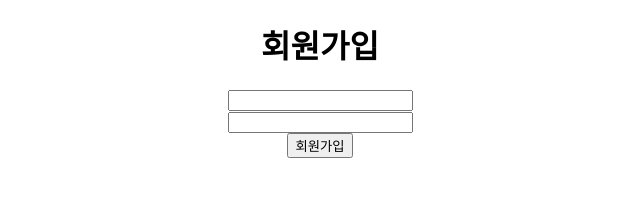
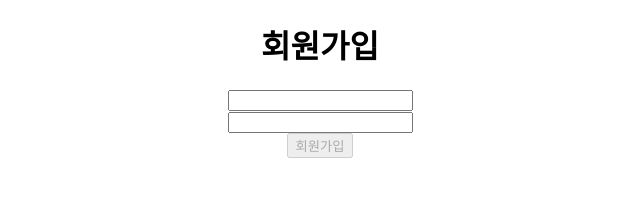
Before and after one commit to sol-pine/wanted-pre-onboarding-frontend, a React (Create React App) app: page /signup in a window 1280 px wide. Shown: the top 223 px of the page, without its empty margins (320-960 px from the left). Built offline with nearby package versions, Linux system fonts and the light colour scheme.

Commit message:
feat. 유효성 검사에 따른 회원가입 버튼 비활성화 처리 (#1)

```diff
--- a/src/pages/SignUpPage.jsx
+++ b/src/pages/SignUpPage.jsx
@@ -25,7 +25,7 @@ const SignUpPage = () => {
             <input data-testid="password-input" type="password" onChange={(e) => setPassword(e.target.value)}/>
             {password && !isPasswordValid() ? <p>비밀번호 형식을 확인해주세요(8자 이상)</p> : null}
             <br/>
-            <button data-testid="signup-button">
+            <button data-testid="signup-button" disabled={!isEmailValid() || !isPasswordValid()}>
                 회원가입
             </button>
         </>
```
